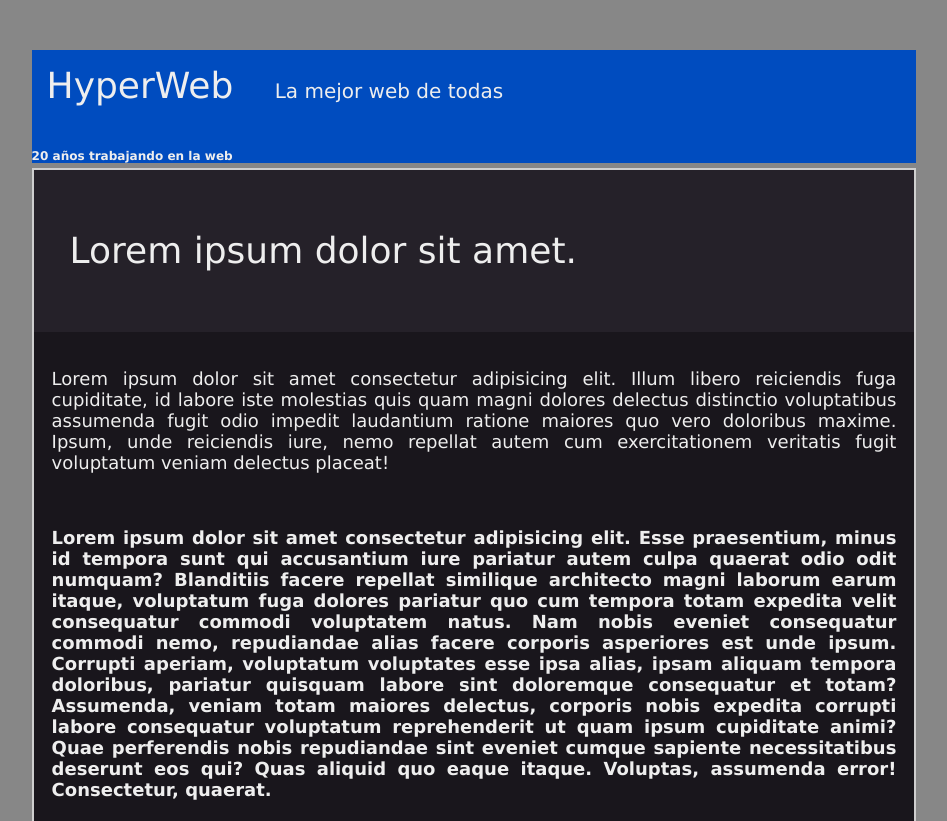
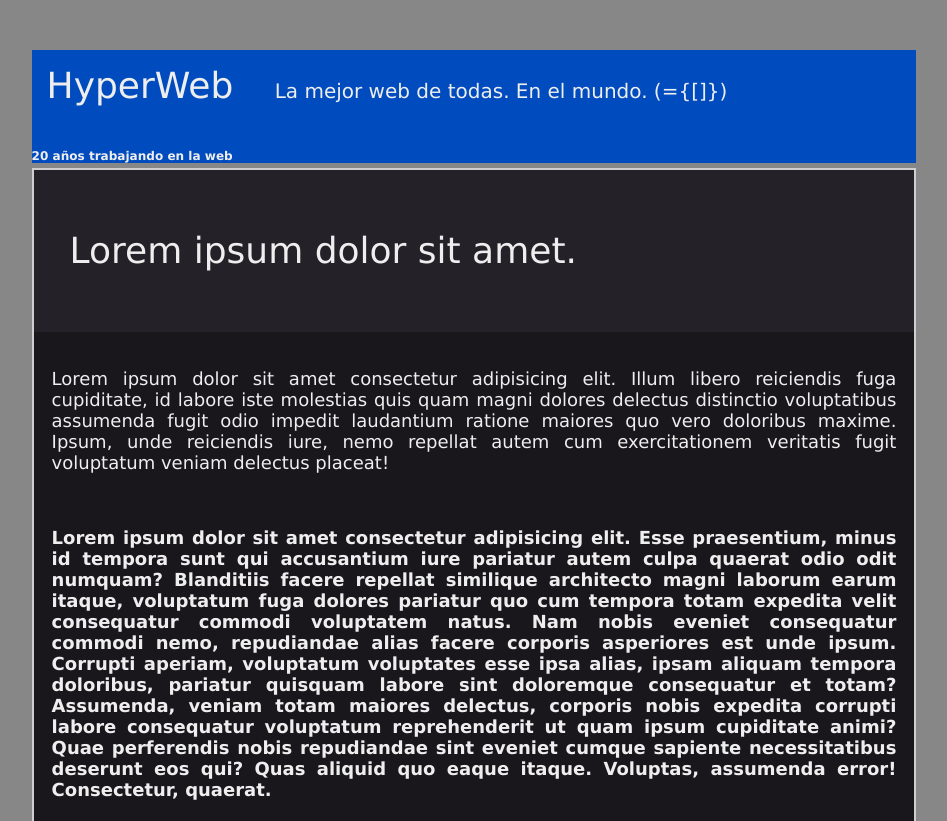
Before and after one commit to espinola-mike/hyperblog, a plain HTML site: page index.html in a window 1280 px wide. Shown: the top 821 px of the page, without its empty margins (166-1113 px from the left). Drawn offline with Linux system fonts and the light colour scheme.

Commit message:
Ultimo commit realizado desde github

```diff
--- a/index.html
+++ b/index.html
@@ -11,7 +11,7 @@
     <div class="container">
         <div class="cabecera">
             <header>
-                <h1>HyperWeb <span>La mejor web de todas</span></h1>
+                <h1>HyperWeb <span>La mejor web de todas. En el mundo. (={[]})</span></h1>
                 <h6>20 años trabajando en la web</h6>
             </header>
         </div>
```
